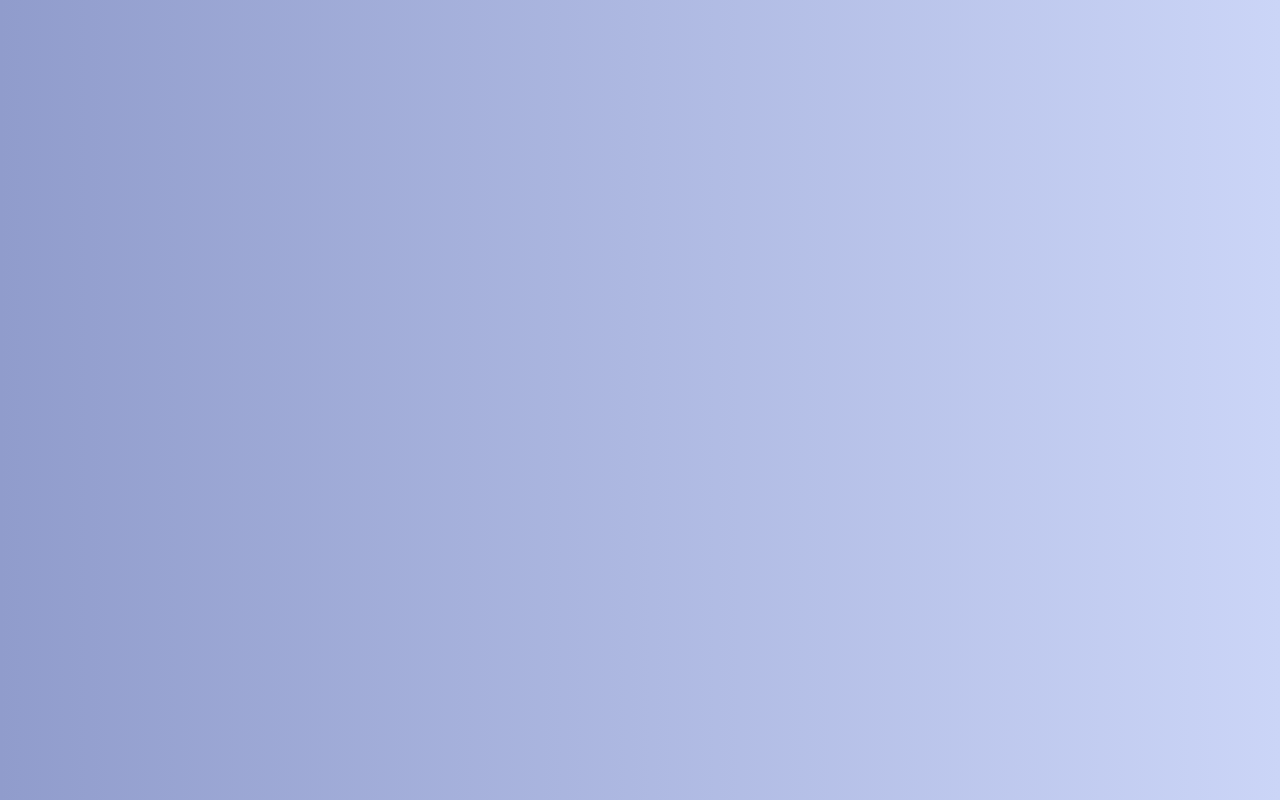
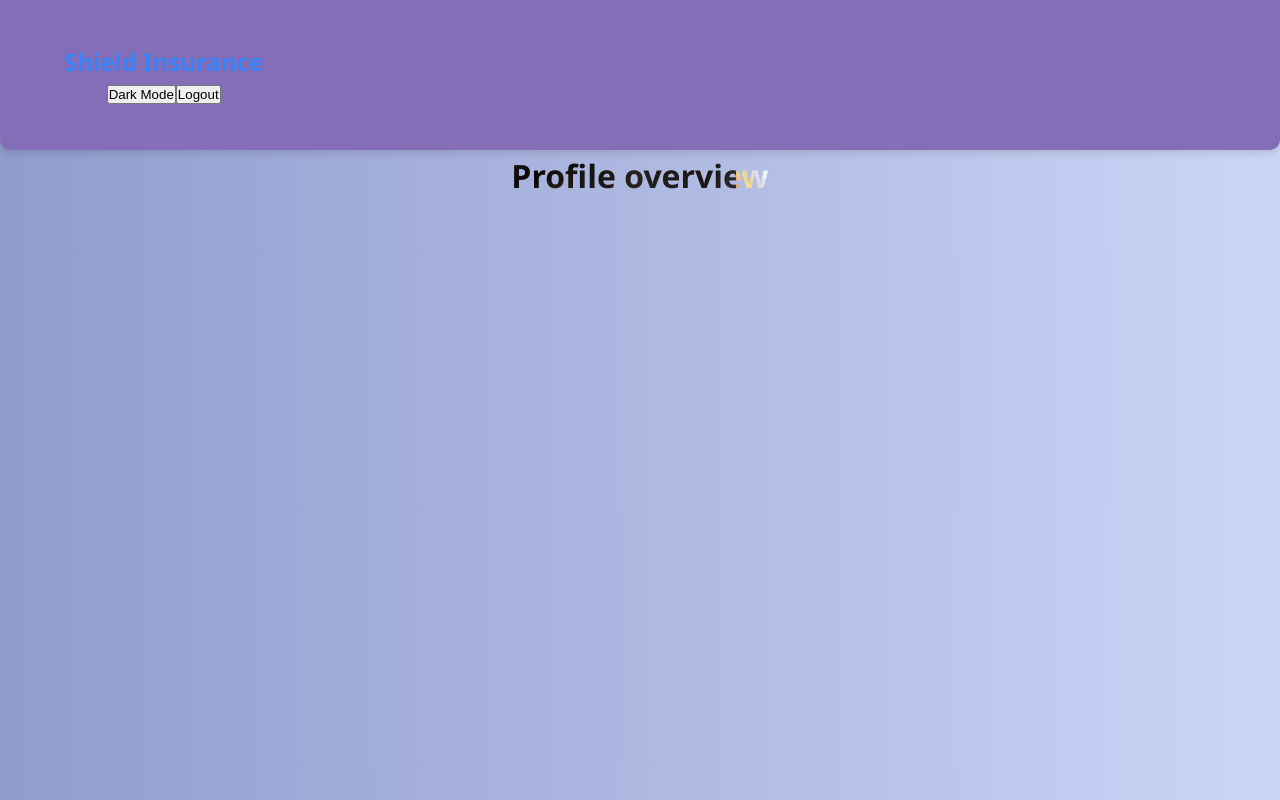
Before and after one commit to samnjoro30/Insurance_tech, a React (Vite) app in the folder frontend/client_R/: page /dashboard in a window 1280 px wide. Before the commit this address had no page. Built offline with nearby package versions, Linux system fonts and the light colour scheme; no server answers.

Commit message:
header setup

```diff
--- a/frontend/client_R/src/App.tsx
+++ b/frontend/client_R/src/App.tsx
@@ -1,7 +1,8 @@
 import { BrowserRouter as Router, Routes, Route} from "react-router-dom";
 import Register from './components/register';
 import Home from './pages/home';
-import './App.css'
+import DashUsers from './pages/dash';
+import './App.css';
 
 function App() {
 
@@ -11,6 +12,7 @@ function App() {
           <Route path="/" element ={<Home />}/>
           <Route path="/login" element={<Register initialMode="login" />} />
           <Route path="/register" element={<Register initialMode="register" />} />
+          <Route path="/dashboard" element= {<DashUsers/>} />
         </Routes>
     </Router>
   )
--- /dev/null
+++ b/frontend/client_R/src/components/header.tsx
@@ -0,0 +1,47 @@
+
+
+import { useState, useEffect} from 'react';
+
+export default function Header(){
+    const [theme, setTheme] = useState<'light' | 'dark'>('light');
+
+
+    useEffect(() => {
+        const savedTheme = localStorage.getItem('theme') as "light" | "dark" | null;
+        if(savedTheme){
+            setTheme(savedTheme);
+            document.documentElement.classList.toggle('dark', savedTheme === 'dark' );
+        }
+    }, []);
+
+    const toggleTheme = () => {
+        const newTheme = theme === 'light' ? 'dark' : 'light';
+        setTheme(newTheme);
+        localStorage.setItem('theme', newTheme);
+        document.documentElement.classList.toggle('dark', newTheme === 'dark');
+      };
+
+      const handleLogout = () => {
+        // Clear auth token / call logout API
+        localStorage.removeItem('authToken');
+        window.location.href = '/login'; // redirect to login
+      };
+
+    return(
+        <div>
+            <div>
+                <h2>Shield Insurance</h2>
+                <button
+                 onClick={toggleTheme}
+                >
+                    {theme === 'light' ? 'Dark Mode' : 'Light Mode'}
+                </button>
+                <button
+                 onClick={handleLogout}
+                >
+                    Logout
+                </button>
+            </div>
+        </div>
+    )
+}
--- a/frontend/client_R/src/pages/dash.tsx
+++ b/frontend/client_R/src/pages/dash.tsx
@@ -1,12 +1,18 @@
 
 import HeaderUser from '../components/headersub';
+import Header from '../components/header';
 
 export default function DashUsers () {
 
 
     return(
         <div>
-            < HeaderUser />
+            <header>
+                <Header />
+            </header>
+            <main>
+                <HeaderUser />
+            </main>
 
         </div>
     )
```
